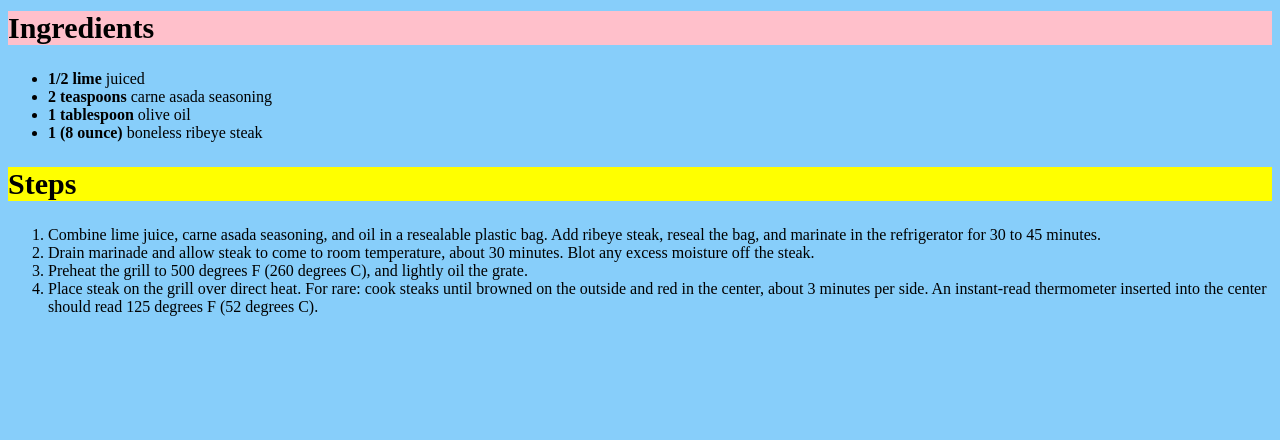
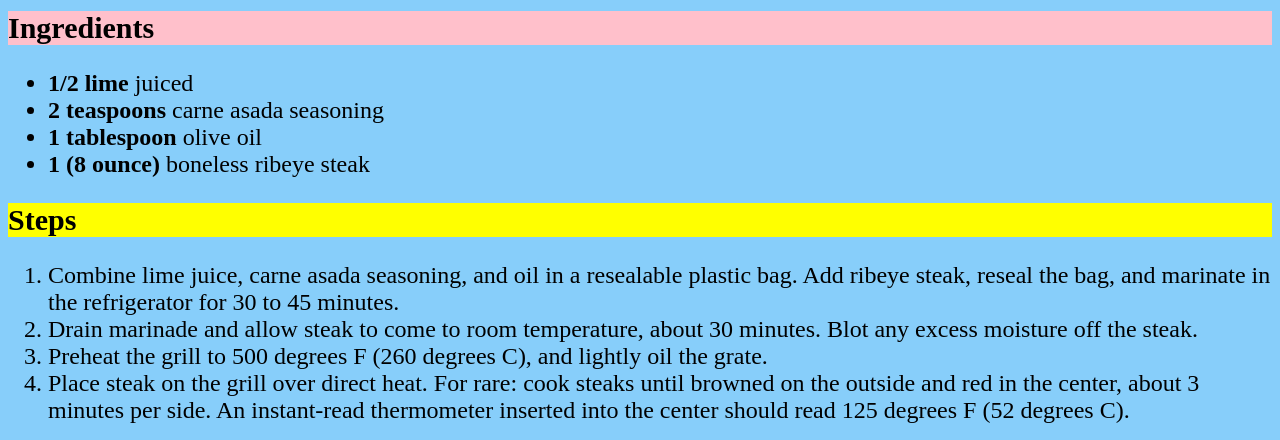
Before and after one commit to thedunkman/odin-recipes, a plain HTML site: page recipes/ribeye-steak.html in a window 1280 px wide. Shown: the part 418-858 px from the top of the page. Before the commit the page ends 800 px from the top, so only its background shows below. Drawn offline with Linux system fonts and the light colour scheme.

Commit message:
change text font size
add .text to adjust text font size

```diff
--- a/recipes/ribeye-steak.html
+++ b/recipes/ribeye-steak.html
@@ -12,18 +12,18 @@
 
         <h2 class="ingredients">Ingredients</h2>
         <ul>
-            <li><strong>1/2 lime</strong> juiced</li>
-            <li><strong>2 teaspoons</strong> carne asada seasoning</li>
-            <li><strong>1 tablespoon</strong> olive oil</li>
-            <li><strong>1 (8 ounce)</strong> boneless ribeye steak</li>
+            <li class="text"><strong>1/2 lime</strong> juiced</li>
+            <li class="text"><strong>2 teaspoons</strong> carne asada seasoning</li>
+            <li class="text"><strong>1 tablespoon</strong> olive oil</li>
+            <li class="text"><strong>1 (8 ounce)</strong> boneless ribeye steak</li>
         </ul>
 
         <h2 class="steps">Steps</h2>
         <ol>
-            <li>Combine lime juice, carne asada seasoning, and oil in a resealable plastic bag. Add ribeye steak, reseal the bag, and marinate in the refrigerator for 30 to 45 minutes.</li>
-            <li>Drain marinade and allow steak to come to room temperature, about 30 minutes. Blot any excess moisture off the steak.</li>
-            <li>Preheat the grill to 500 degrees F (260 degrees C), and lightly oil the grate.</li>
-            <li>Place steak on the grill over direct heat. For rare: cook steaks until browned on the outside and red in the center, about 3 minutes per side. An instant-read thermometer inserted into the center should read 125 degrees F (52 degrees C).</li>
+            <li class="text">Combine lime juice, carne asada seasoning, and oil in a resealable plastic bag. Add ribeye steak, reseal the bag, and marinate in the refrigerator for 30 to 45 minutes.</li>
+            <li class="text">Drain marinade and allow steak to come to room temperature, about 30 minutes. Blot any excess moisture off the steak.</li>
+            <li class="text">Preheat the grill to 500 degrees F (260 degrees C), and lightly oil the grate.</li>
+            <li class="text">Place steak on the grill over direct heat. For rare: cook steaks until browned on the outside and red in the center, about 3 minutes per side. An instant-read thermometer inserted into the center should read 125 degrees F (52 degrees C).</li>
         </ol>
     </body>
 </html>
```
